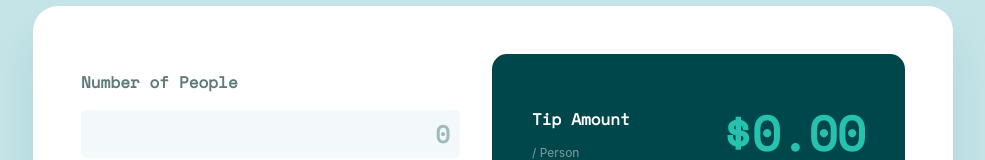
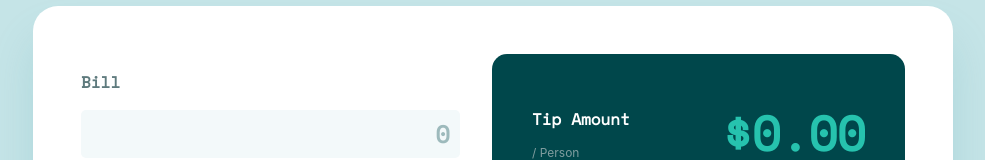
Before and after one commit to MistbornL/tip-calculator, a React (Create React App) app: page / in a window 1280 px wide. Shown: the part 322-482 px from the top of the page, without its empty margins (147-1132 px from the left). Built offline with nearby package versions, Linux system fonts and the light colour scheme.

Commit message:
zero warning

```diff
--- a/src/App.js
+++ b/src/App.js
@@ -33,7 +33,7 @@ function App() {
           <div className="calculator-left">
             <div className="calculator-left-top-bottom">
               <div className="zero">
-                <p>Number of People</p>
+                <p>Bill</p>
                 {parseInt(bill) === 0 ? <span>Can’t be zero</span> : null}
               </div>
               <input
```
